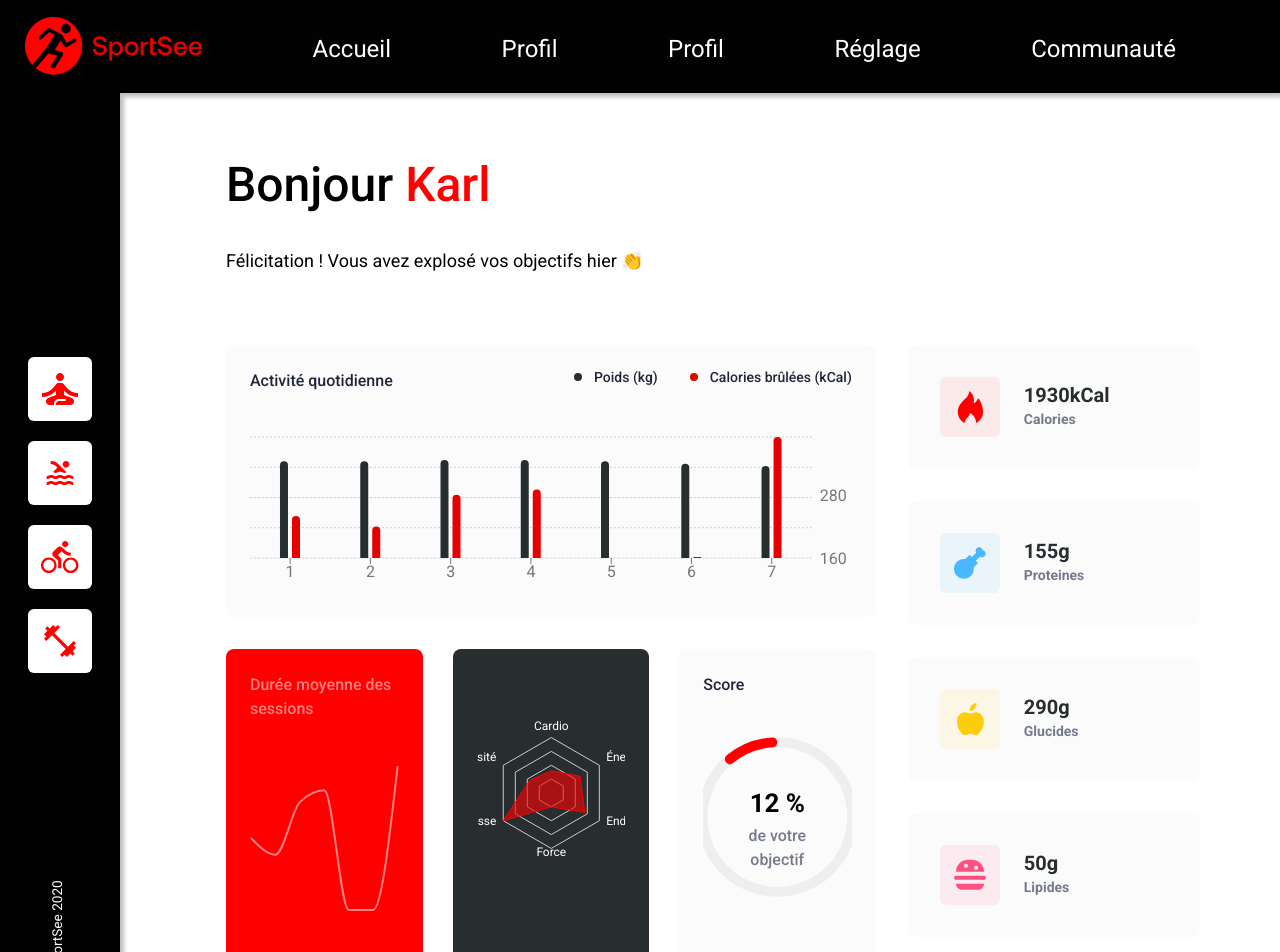
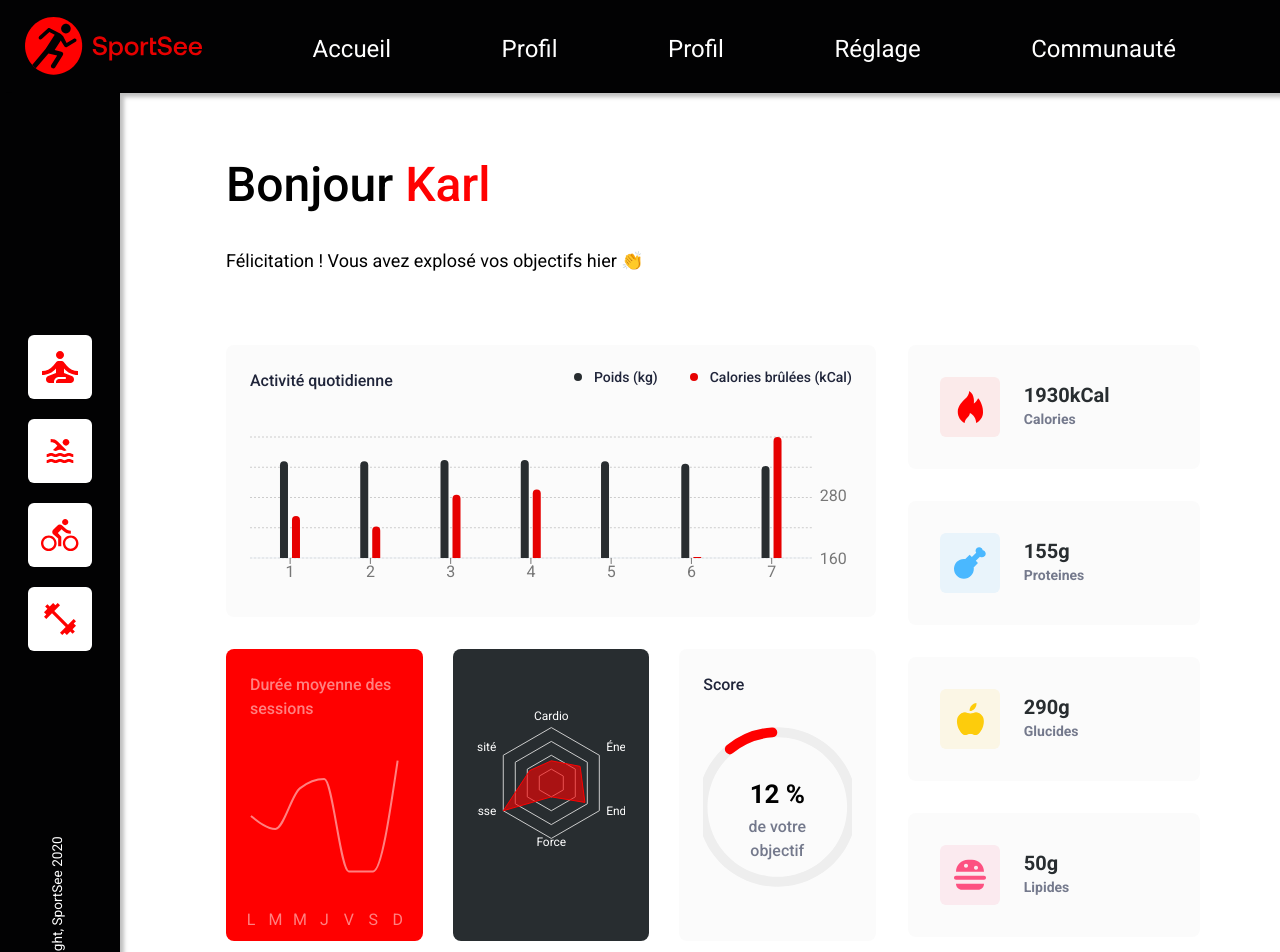
Before and after one commit to JeanBaptisteCalzia/SportSee-Front, a React (Vite) app: page /user/12 in a window 1280 px wide. Shown: the top 952 px of the page. Built offline with nearby package versions, Linux system fonts and the light colour scheme.

Commit message:
Adjust height of Chart component

```diff
--- a/src/components/AverageSessions/index.jsx
+++ b/src/components/AverageSessions/index.jsx
@@ -64,7 +64,7 @@
         sessions
       </h2>
 
-      <ResponsiveContainer width="100%" height={264}>
+      <ResponsiveContainer width="100%" height={220}>
         <LineChart
           width="100%"
           height="100%"
--- a/src/components/Performance/index.jsx
+++ b/src/components/Performance/index.jsx
@@ -36,7 +36,7 @@
 
   return (
     <section className="performance">
-      <ResponsiveContainer width="100%" height={240}>
+      <ResponsiveContainer width="100%" height={220}>
         <RadarChart cx="50%" cy="50%" outerRadius="80%" data={data[0].data}>
           <PolarGrid radialLines={false} />
           <PolarAngleAxis
--- a/src/components/Score/index.jsx
+++ b/src/components/Score/index.jsx
@@ -11,7 +11,7 @@
   return (
     <section className="score">
       <h2>Score</h2>
-      <ResponsiveContainer width="100%" height={240}>
+      <ResponsiveContainer width="100%" height={220}>
         <RadialBarChart
           width={150}
           height={150}
```
